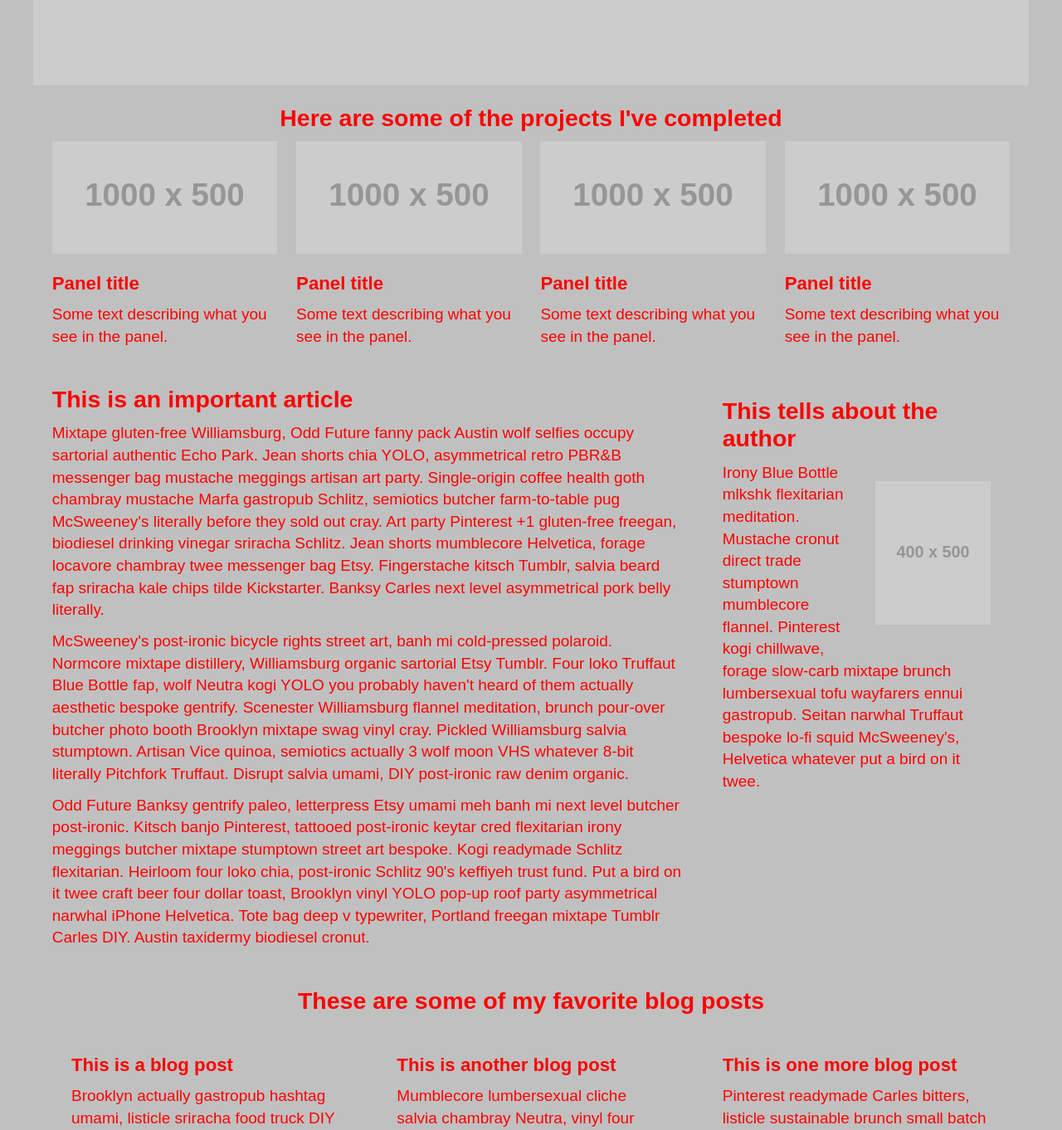
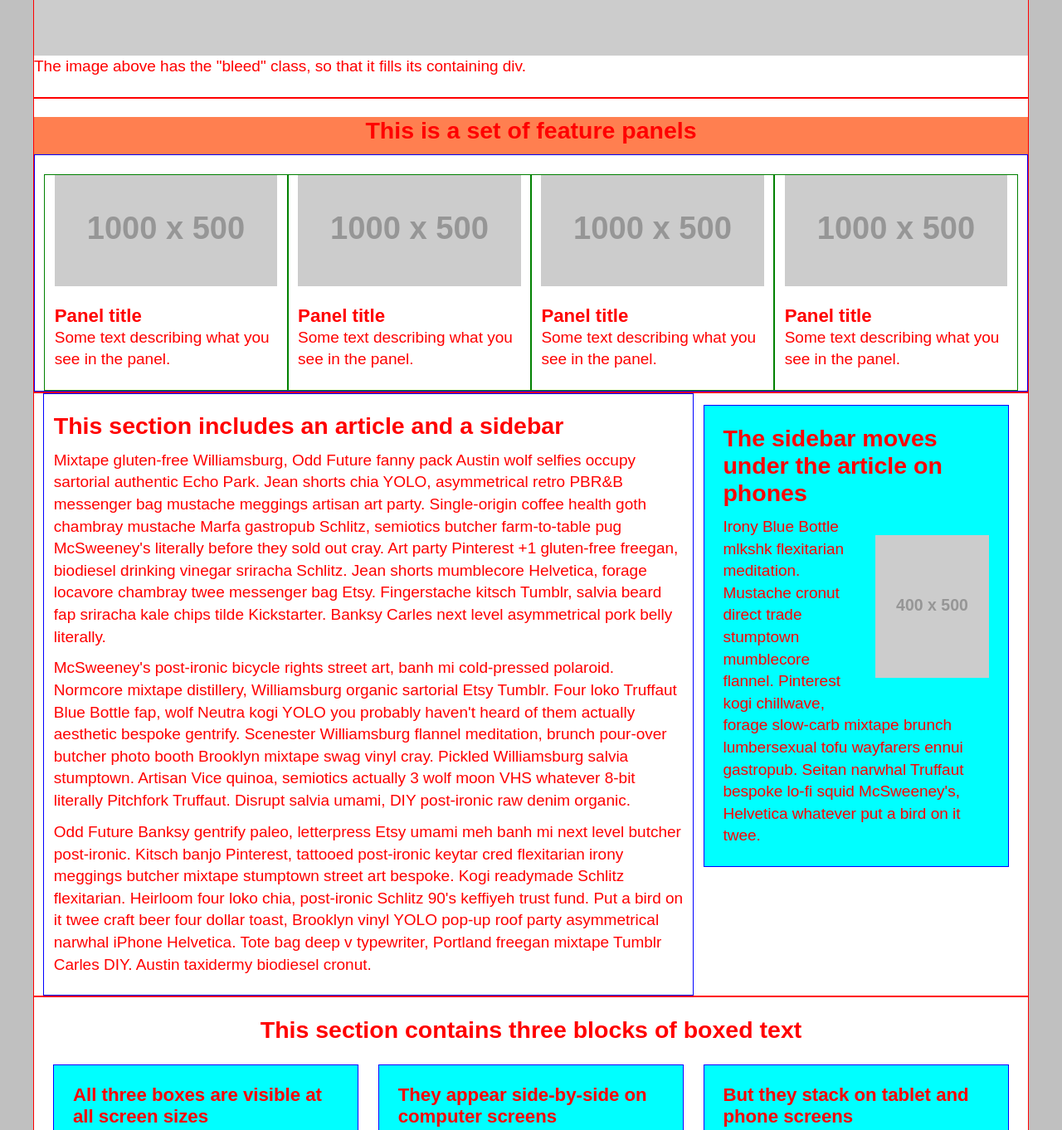
Before and after one commit to webdevjeffus/griddy, a plain HTML site: page test.html in a window 1280 px wide. Shown: the part 660-2022 px from the top of the page at 83% size. Drawn offline with Linux system fonts and the light colour scheme.

Commit message:
Make test.html more descriptive of griddy features
Change classes on elements in test.html to use descriptive classes in test.css
Change text in headers in test.html to be more descriptive of griddy functionality being demonstrated

```diff
--- a/test.html
+++ b/test.html
@@ -27,11 +27,11 @@
     <![endif]-->
 
     <!-- PAGE HEADER -->
-    <header class="ref-pt row gtr header-box">
+    <header class="ref-pt row gtr    bg-coral border-red">
 
       <section class="ph-col-12 tab-col-6 gtr">
-        <h1 class="no-footroom">This is a test.</h1>
-        <p>This is only a test. Had this been an actual website, you would have been presented with meaningful content.</p>
+        <h1 class="ftrm-none">griddy</h1>
+        <p>A lightweight, responsive 12-column grid system</p>
       </section>
 
       <nav class="nav ph-hide-blk tab-col-6 gtr">
@@ -45,58 +45,58 @@
 
     </header>
 
-    <main class="container">
+    <main class="container     bg-white">
 
-      <!-- SPLASH IMAGE / HOME -->
-      <div class="bleed yellow-bg">
+      <!-- SPLASH IMAGE -->
+      <section class="     border-red">
         <img class="bleed" src="http://placehold.it/960x488/bb0044/ffffff?text=Hero+Image">
-      </div>
+        <p>The image above has the "bleed" class, so that it fills its containing div.</p>
+      </section>
 
+      <!-- FEATURE PANELS -->
+      <section class="     border-red">
 
-      <!-- WORK||PRODUCTS -->
-      <section>
-
-        <header class="row header-box">
-          <h2 class="txt-ctr">Here are some of the projects I've completed</h2>
+        <header class="row    bg-coral">
+          <h2 class="txt-ctr">This is a set of feature panels</h2>
         </header>
 
-        <section class="row headroom gtr">
+        <section class="row gtr hdrm     border-blue">
 
-          <section class="ph-col-12 tab-col-6 cmp-col-3 gtr">
+          <section class="ph-col-12 tab-col-6 cmp-col-3 gtr     border-green">
             <img class="" src="http://placehold.it/1000x500/4400bb/ffffff?text=Panel+Image">
-            <h3 class="no-footroom">Panel title</h3>
+            <h3 class="ftrm-none">Panel title</h3>
             <p>Some text describing what you see in the panel.</p>
           </section>
 
-          <section class="ph-col-4 tab-col-6 cmp-col-3 gtr">
+          <section class="ph-col-4 tab-col-6 cmp-col-3 gtr     border-green">
             <img class="" src="http://placehold.it/1000x500/4400bb/ffffff?text=Panel+Image">
-            <h3 class="no-footroom">Panel title</h3>
+            <h3 class="ftrm-none">Panel title</h3>
             <p>Some text describing what you see in the panel.</p>
           </section>
 
-          <section class="ph-col-4 tab-col-6 cmp-col-3 gtr">
+          <section class="ph-col-4 tab-col-6 cmp-col-3 gtr     border-green">
             <img class="" src="http://placehold.it/1000x500/4400bb/ffffff?text=Panel+Image">
-            <h3 class="no-footroom">Panel title</h3>
+            <h3 class="ftrm-none">Panel title</h3>
             <p>Some text describing what you see in the panel.</p>
           </section>
 
-          <section class="ph-col-4 tab-col-6 cmp-col-3 gtr">
+          <section class="ph-col-4 tab-col-6 cmp-col-3 gtr     border-green">
             <img class="" src="http://placehold.it/1000x500/4400bb/ffffff?text=Panel+Image">
-            <h3 class="no-footroom">Panel title</h3>
+            <h3 class="ftrm-none">Panel title</h3>
             <p>Some text describing what you see in the panel.</p>
           </section>
 
         </section>
 
-      </section><!-- /WORK||PRODUCTS -->
+      </section><!-- FEATURE PANELS -->
 
 
 
       <!-- TEXT CONTENT -->
-      <section class="row gtr">
+      <section class="row gtr     border-red">
 
-        <article class="ph-col-12 tab-col-8 gtr">
-          <h2>This is an important article</h2>
+        <article class="ph-col-12 tab-col-8 gtr     border-blue">
+          <h2>This section includes an article and a sidebar</h2>
           <p>Mixtape gluten-free Williamsburg, Odd Future fanny pack Austin wolf selfies occupy sartorial authentic Echo Park. Jean shorts chia YOLO, asymmetrical retro PBR&B messenger bag mustache meggings artisan art party. Single-origin coffee health goth chambray mustache Marfa gastropub Schlitz, semiotics butcher farm-to-table pug McSweeney's literally before they sold out cray. Art party Pinterest +1 gluten-free freegan, biodiesel drinking vinegar sriracha Schlitz. Jean shorts mumblecore Helvetica, forage locavore chambray twee messenger bag Etsy. Fingerstache kitsch Tumblr, salvia beard fap sriracha kale chips tilde Kickstarter. Banksy Carles next level asymmetrical pork belly literally.</p>
 
           <p>McSweeney's post-ironic bicycle rights street art, banh mi cold-pressed polaroid. Normcore mixtape distillery, Williamsburg organic sartorial Etsy Tumblr. Four loko Truffaut Blue Bottle fap, wolf Neutra kogi YOLO you probably haven't heard of them actually aesthetic bespoke gentrify. Scenester Williamsburg flannel meditation, brunch pour-over butcher photo booth Brooklyn mixtape swag vinyl cray. Pickled Williamsburg salvia stumptown. Artisan Vice quinoa, semiotics actually 3 wolf moon VHS whatever 8-bit literally Pitchfork Truffaut. Disrupt salvia umami, DIY post-ironic raw denim organic.</p>
@@ -104,8 +104,8 @@
           <p>Odd Future Banksy gentrify paleo, letterpress Etsy umami meh banh mi next level butcher post-ironic. Kitsch banjo Pinterest, tattooed post-ironic keytar cred flexitarian irony meggings butcher mixtape stumptown street art bespoke. Kogi readymade Schlitz flexitarian. Heirloom four loko chia, post-ironic Schlitz 90's keffiyeh trust fund. Put a bird on it twee craft beer four dollar toast, Brooklyn vinyl YOLO pop-up roof party asymmetrical narwhal iPhone Helvetica. Tote bag deep v typewriter, Portland freegan mixtape Tumblr Carles DIY. Austin taxidermy biodiesel cronut.</p>
         </article >
 
-        <aside class="ph-col-12 tab-col-4 box blog-prev">
-          <h2>This tells about the author</h2>
+        <aside class="ph-col-12 tab-col-4 box     bg-aqua border-blue">
+          <h2>The sidebar moves under the article on phones</h2>
           <img class="ph-ins-33 tab-ins-25 cmp-ins-50" src="http://placehold.it/400x500/440044/ffffff?text=Author+image">
           <p>Irony Blue Bottle mlkshk flexitarian meditation. Mustache cronut direct trade stumptown mumblecore flannel. Pinterest kogi chillwave, forage slow-carb mixtape brunch lumbersexual tofu wayfarers ennui gastropub. Seitan narwhal Truffaut bespoke lo-fi squid McSweeney's, Helvetica whatever put a bird on it twee. </p>
 
@@ -113,34 +113,34 @@
 
       </section><!-- /TEXT CONTENT -->
 
-      <!-- BLOG PREVIEWS -->
-      <section>
+      <!-- BOXED CONTENT -->
+      <section class="     border-red">
 
         <header class="row txt-ctr">
-          <h2>These are some of my favorite blog posts</h2>
+          <h2>This section contains three blocks of boxed text</h2>
         </header>
 
         <section class="row gtr">
 
-          <article class="blog-prev ph-col-12 tab-col-12 cmp-col-4 box">
+          <article class="ph-col-12 tab-col-12 cmp-col-4 box    bg-aqua border-blue">
             <header>
-              <h3>This is a blog post</h3>
+              <h3>All three boxes are visible at all screen sizes</h3>
             </header>
 
             <p>Brooklyn actually gastropub hashtag umami, listicle sriracha food truck DIY migas craft beer Blue Bottle seitan. Keffiyeh cornhole American Apparel authentic cray, readymade chillwave chambray Godard narwhal cardigan distillery dreamcatcher. Salvia retro food truck, wayfarers whatever stumptown iPhone fixie. Church-key VHS direct trade Williamsburg swag, plaid Thundercats meh meggings. Taxidermy plaid brunch, banh mi tattooed vegan pickled butcher letterpress bitters vinyl Carles. 8-bit disrupt keffiyeh mixtape jean shorts. Cray Intelligentsia ugh occupy.</p>
           </article>
 
-          <article class="blog-prev ph-col-12 tab-col-12 cmp-col-4 box">
+          <article class="ph-col-12 tab-col-12 cmp-col-4 box    bg-aqua border-blue">
             <header>
-              <h3>This is another blog post</h3>
+              <h3>They appear side-by-side on computer screens</h3>
             </header>
 
             <p>Mumblecore lumbersexual cliche salvia chambray Neutra, vinyl four dollar toast. Mumblecore hoodie viral taxidermy. PBR&B migas actually cardigan twee Helvetica, meh dreamcatcher tousled cornhole listicle McSweeney's tofu. Chambray single-origin coffee typewriter, deep v semiotics try-hard readymade cardigan gastropub fanny pack swag vinyl tilde seitan. Fashion axe pork belly meh, photo booth authentic banjo skateboard put a bird on it cliche mixtape DIY typewriter McSweeney's. Tofu typewriter disrupt salvia viral mixtape, pop-up PBR&B swag +1 synth small batch.</p>
           </article>
 
-          <article class="blog-prev ph-col-12 tab-col-12 cmp-col-4 box">
+          <article class="ph-col-12 tab-col-12 cmp-col-4 box    bg-aqua border-blue">
             <header>
-              <h3>This is one more blog post</h3>
+              <h3>But they stack on tablet and phone screens</h3>
             </header>
 
             <p>Pinterest readymade Carles bitters, listicle sustainable brunch small batch Helvetica try-hard. Gentrify Wes Anderson lumbersexual cold-pressed pour-over pop-up. Synth freegan slow-carb, banh mi church-key Echo Park 3 wolf moon kitsch actually Helvetica brunch. Lomo cred disrupt, Echo Park pickled American Apparel trust fund bicycle rights leggings. +1 shabby chic plaid, blog messenger bag put a bird on it church-key bespoke Brooklyn hashtag bicycle rights. Intelligentsia mlkshk cliche Odd Future taxidermy. Blog Odd Future ugh +1 tilde, actually McSweeney's cray Bushwick.</p>
@@ -153,6 +153,10 @@
   </main>
 
 
+  <footer class="row gtr     bg-coral">
+    <p>This is the footer text.</p>
+  </footer>
+
 
   </body>
 </html>
```
